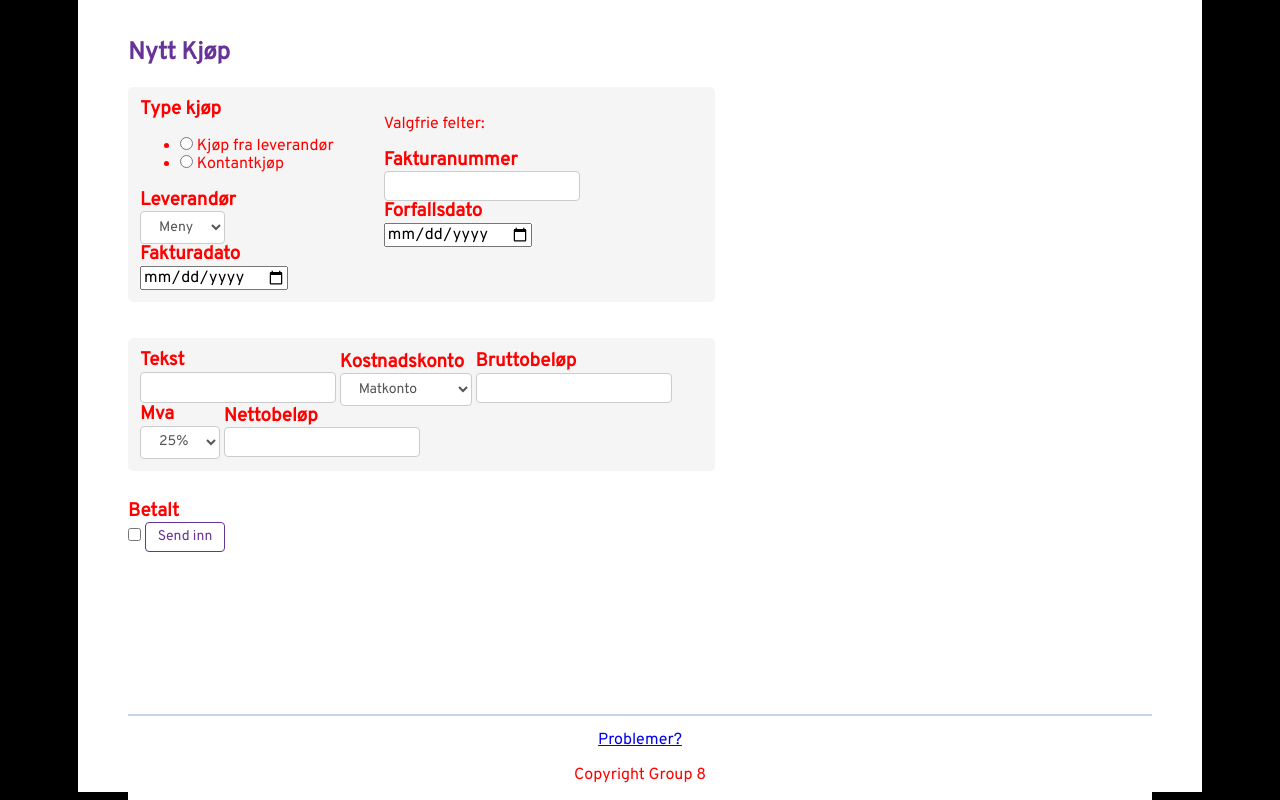
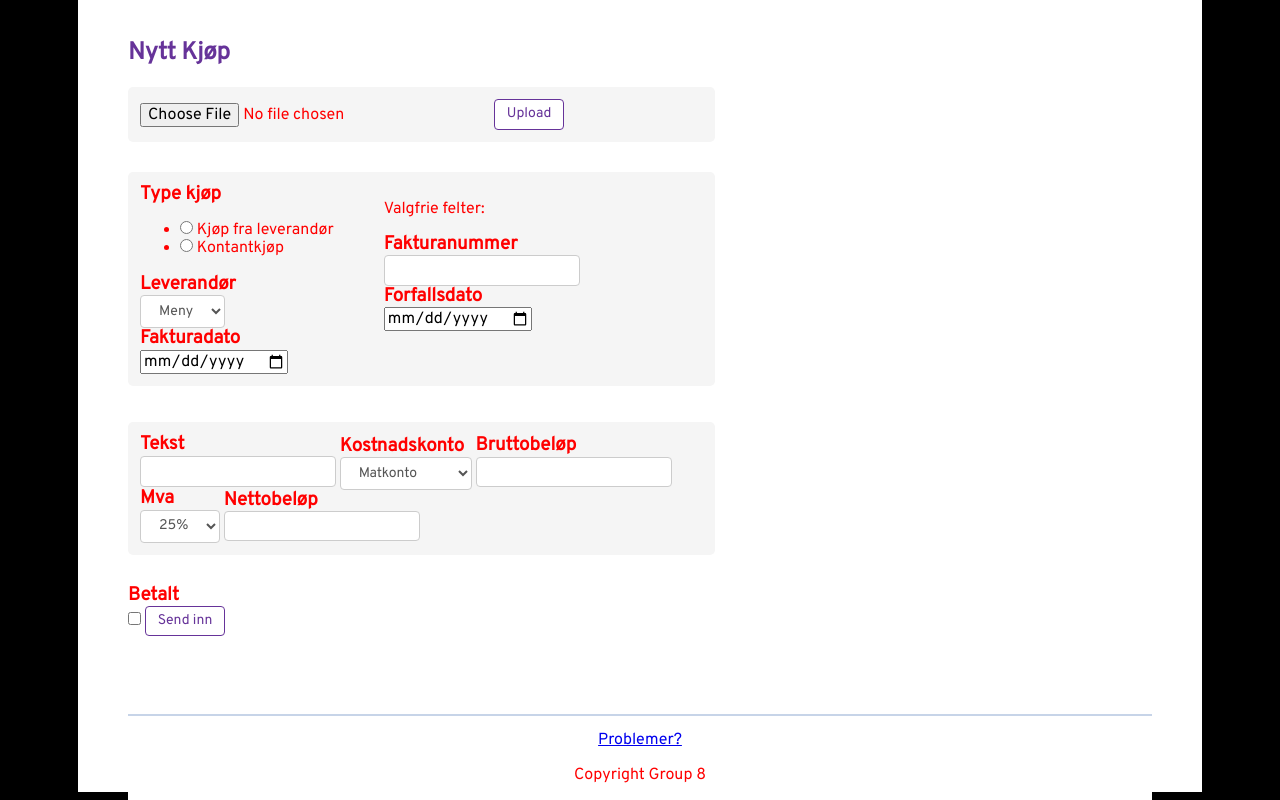
Before and after one commit to fredrikwaaler/OCR---SysDev2019, a Flask app: template Flask/templates/kjoop.html in a window 1280 px wide. Run offline with Flask 2, Linux system fonts and the light colour scheme; the template is opened without the code that fills it: values that come from a table or form of the project are taken from there, others are empty.

Commit message:
Added upload functionality. Stores uploaded file in uploads

```diff
--- a/Flask/app.py
+++ b/Flask/app.py
@@ -1,10 +1,15 @@
-from flask import Flask, render_template
+import os
+from flask import Flask, render_template, flash, request, redirect, url_for
 from flask_wtf import FlaskForm
 from forms import LoginForm, ForgotForm, KjoopForm, SalgForm
 from flask_nav import Nav
 from flask_nav.elements import Navbar, View
+from werkzeug.utils import secure_filename
+
+
 
 app = Flask(__name__)
+#Navbar
 nav = Nav(app)
 app.config['SECRET_KEY'] = 'secretkey'
 
@@ -18,10 +23,14 @@ nav.register_element('nav', navbar)
 
 nav.init_app(app)
 
+#Uploading files to server
+UPLOAD_FOLDER = 'uploads'
+ALLOWED_EXTENSIONS = set(['txt', 'pdf', 'png', 'jpg', 'jpeg', 'gif'])
+app.config['UPLOAD_FOLDER'] = UPLOAD_FOLDER
+
+
 
 @app.route('/')
-
-
 @app.route('/kjoop', methods=['GET', 'POST'])
 def kjoop():
     form = KjoopForm()
@@ -70,5 +79,30 @@ def glemt_passord():
         return "Forgot-form validated"
     return render_template('glemt_passord.html', title="Glemt Passord", form=form)
 
+
+@app.route('/upload_file', methods=['POST'])
+def upload_file():
+    if request.method == 'POST':
+        # check if the post request has the file part
+        if 'file' not in request.files:
+            flash('No file part')
+            return redirect(request.url)
+        file = request.files['file']
+        # if user does not select file, browser also
+        # submit an empty part without filename
+        if file.filename == '':
+            flash('No selected file')
+            return redirect(request.url)
+        if file and allowed_file(file.filename):
+            filename = secure_filename(file.filename)
+            file.save(os.path.join(app.config['UPLOAD_FOLDER'], filename))
+            return "success"
+    return "None"
+
+def allowed_file(filename):
+    return '.' in filename and \
+           filename.rsplit('.', 1)[1].lower() in ALLOWED_EXTENSIONS
+
+
 if __name__ == '__main__':
     app.run(debug=True)
--- a/Flask/templates/kjoop.html
+++ b/Flask/templates/kjoop.html
@@ -1,6 +1,12 @@
 {% extends 'layout_post.html' %}
 {% block container %}
 <h2>Nytt Kjøp</h2>
+<div class="totalbeloop">
+    <form method="POST" action="/upload_file" enctype=multipart/form-data>
+        <input type=file name=file>
+        <input type=submit value=Upload>
+    </form>
+</div>
 <div class="form_section">
     <form method="POST" action="{{ url_for('kjoop') }}">
         <div class="totalbeloop">
--- /dev/null
+++ b/Flask/templates/upload.html
@@ -0,0 +1,5 @@
+{% extends 'layout_post.html' %}
+{% block container %}
+<h2>Upload a file</h2>
+
+{% endblock container %}
```
Also changed, not shown: Flask/uploads/winniw.PNG (added).
